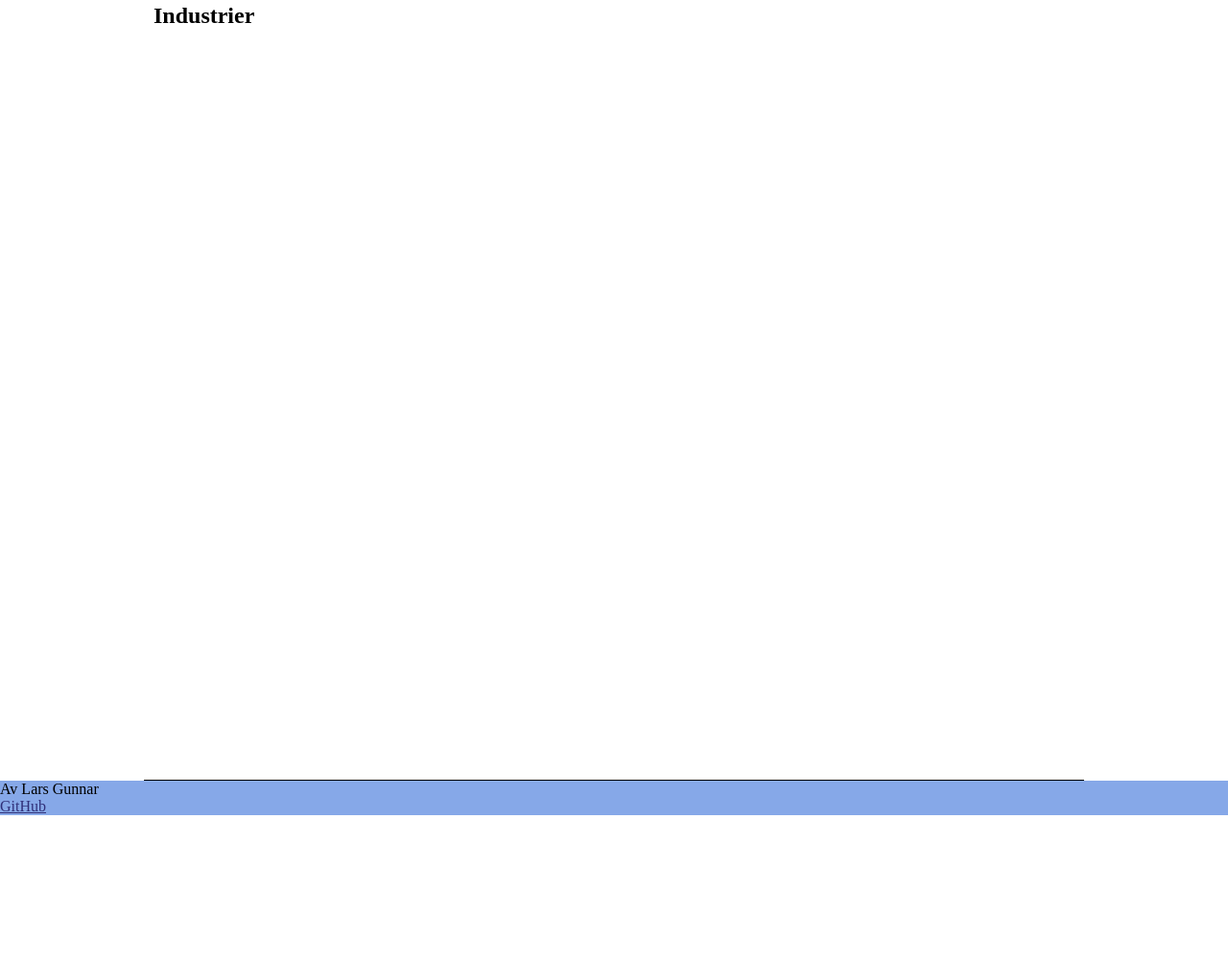
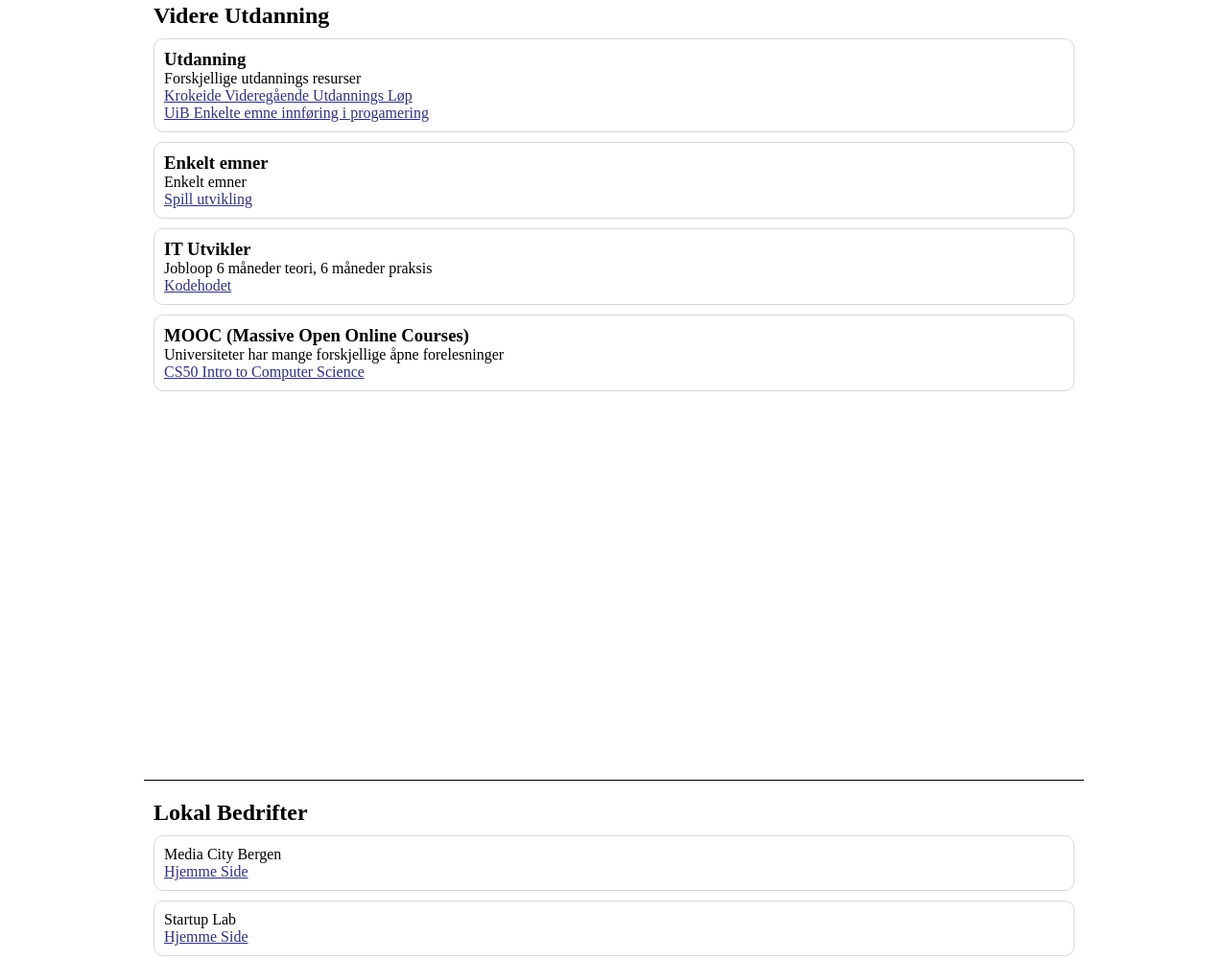
Before and after one commit to LarsGJobloop/13-03-24-kodeloftet-veien-vider, a website: page index.html in a window 1280 px wide. Shown: the part 3406-4407 px from the top of the page at 96% size. Before the commit the page ends 4256 px from the top, so only its background shows below. Drawn offline with Linux system fonts and the light colour scheme.

Commit message:
add examples for further education

```diff
--- a/index.html
+++ b/index.html
@@ -194,7 +194,97 @@
     </section>
 
     <section>
-      <h2>Industrier</h2>
+      <h2>Videre Utdanning</h2>
+
+      <ul class="dev-resources">
+        <li>
+          <h3>Utdanning</h3>
+          <p>Forskjellige utdannings resurser</p>
+
+          <ul>
+            <li>
+              <a href="https://krokeidevgs.no/utdanningsprogram/">
+                Krokeide Videregående Utdannings Løp
+              </a>
+            </li>
+
+            <li>
+              <a href="https://www4.uib.no/emner/INF100">
+                UiB Enkelte emne innføring i progamering
+              </a>
+            </li>
+          </ul>
+        </li>
+
+        <li>
+          <h3>Enkelt emner</h3>
+          <p>Enkelt emner</p>
+
+          <ul>
+            <li>
+              <a href="https://www.ntnu.no/studier/emner/IDATA2504#tab=omEmnet">
+                Spill utvikling
+              </a>
+            </li>
+          </ul>
+        </li>
+
+        <li>
+          <h3>IT Utvikler</h3>
+          <p>Jobloop 6 måneder teori, 6 måneder praksis</p>
+
+          <ul>
+            <li>
+              <a href="https://jobloop.no/kodehode-modellen">
+                Kodehodet
+              </a>
+            </li>
+          </ul>
+        </li>
+
+        <li>
+          <h3>MOOC (Massive Open Online Courses)</h3>
+          <p>Universiteter har mange forskjellige åpne forelesninger</p>
+
+          <ul>
+            <li>
+              <a href="https://pll.harvard.edu/course/cs50-introduction-computer-science">
+                CS50 Intro to Computer Science
+              </a>
+            </li>
+          </ul>
+        </li>
+      </ul>
+    </section>
+
+    <section>
+      <h2>Lokal Bedrifter</h2>
+
+      <ul class="dev-resources">
+        <li>
+          <p>Media City Bergen</p>
+
+          <ul>
+            <li>
+              <a href="https://www.mediacitybergen.no/">
+                Hjemme Side
+              </a>
+            </li>
+          </ul>
+        </li>
+
+        <li>
+          <p>Startup Lab</p>
+
+          <ul>
+            <li>
+              <a href="https://startuplab.no/nxt/index.html">
+                Hjemme Side
+              </a>
+            </li>
+          </ul>
+        </li>
+      </ul>
     </section>
   </main>
 
```
